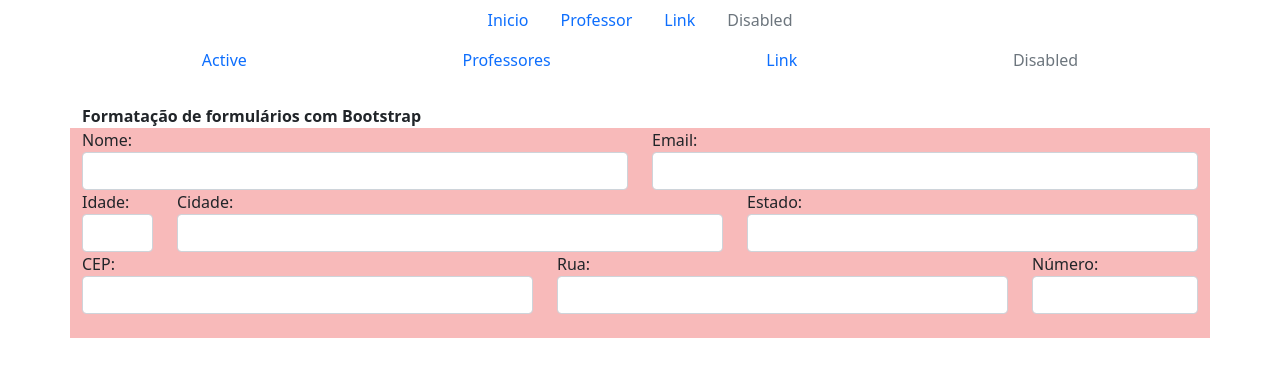
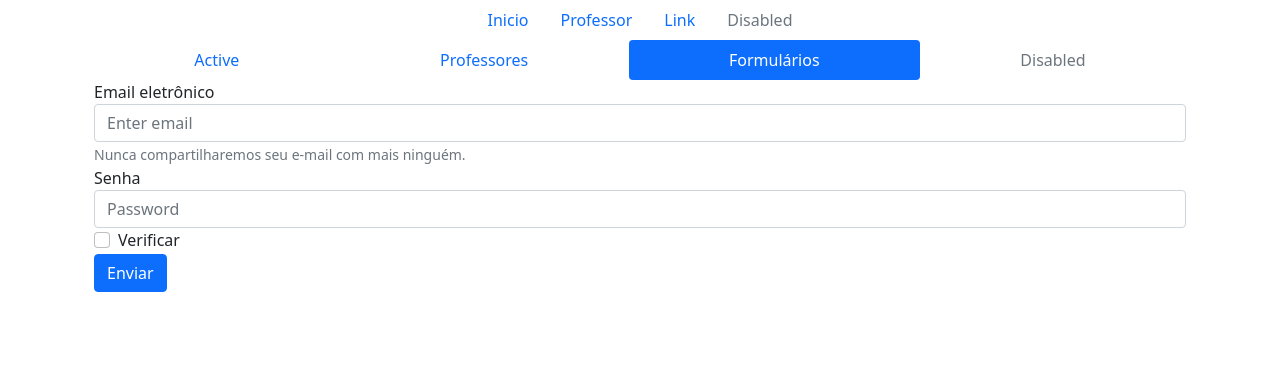
Before and after one commit to LineCaleffi/projeto-angular, an Angular app: page /formularios/reativo-form in a window 1280 px wide. Before the commit this address led to /. Shown: the top 376 px of the page. Built offline with nearby package versions, Linux system fonts and the light colour scheme.

Commit message:
2504-atualizado

```diff
--- a/src/app/app-routing.module.ts
+++ b/src/app/app-routing.module.ts
@@ -1,11 +1,14 @@
 import { NgModule } from '@angular/core';
 import { RouterModule, Routes } from '@angular/router';
 import { AppComponent } from './app.component';
+import { ReativoFormComponent } from './formularios/reativo-form/reativo-form.component';
 import { ListarComponent } from './professores/listar/listar.component';
 
 const routes: Routes = [
   {path: 'home', component: AppComponent},
-  {path: 'professores', component: ListarComponent},
+  {path: 'formularios/reativo-form', component: ReativoFormComponent}
+  // {path: 'professores', component: ListarComponent},
+  // {path: 'professores/:id', component: ListarComponent},
 ];
 
 @NgModule({
--- a/src/app/app.component.html
+++ b/src/app/app.component.html
@@ -2,14 +2,14 @@
   <ul class="nav nav-pills nav-fill justify-content-center">
     <li class="nav-item">
       <a class="nav-link" [routerLink]="['/']"
-        routerLinkActive="active"  aria-current="page" >Active</a>
+        routerLinkActive="active"  aria-current="page" [routerLinkActiveOptions]="{exact : true}">Active</a>
     </li>
     <li class="nav-item">
       <a class="nav-link" [routerLink]="['/professores']"
       routerLinkActive="active" >Professores</a>
     </li>
     <li class="nav-item">
-      <a class="nav-link" href="#">Link</a>
+      <a class="nav-link" [routerLink]="['/formularios/reativo-form']"  routerLinkActive="active">Formulários</a>
     </li>
     <li class="nav-item">
       <a class="nav-link disabled">Disabled</a>
@@ -62,7 +62,7 @@
     </div>
   </div> -->
 
-<br> <b>Formatação de formulários com Bootstrap</b><br>
+<!-- <br> <b>Formatação de formulários com Bootstrap</b><br>
   <div class="row" style="background-color: rgb(248, 186, 186);">
     <div class="col-6">
       Nome: <input class="form-control" type="text">
@@ -89,12 +89,15 @@
       Número:<input class="form-control" type="text">
     </div>
     <div class="col">    <br>   </div>
-  </div>
+  </div> -->
 
 <!--
+  ANOTAÇÕES:
 
   button class="btn btn-primary" -> muda o visual do botão
   <div class="col-2"> Define o tamanho
 
+  [routerLinkActiveOptions]="{exact : true}" => deixa apenas um link selecionado
+
 -->
 <!-- FUNCIONANDO - LOCALHOST:4200-->
--- a/src/app/app.module.ts
+++ b/src/app/app.module.ts
@@ -5,6 +5,7 @@ import { BrowserModule } from '@angular/platform-browser';
 
 import { AppRoutingModule } from './app-routing.module';
 import { AppComponent } from './app.component';
+import { FormulariosModule } from './formularios/formularios.module';
 import { ProfessoresModule } from './professores/professores.module';
 
 
@@ -16,7 +17,8 @@ import { ProfessoresModule } from './professores/professores.module';
     BrowserModule,
     AppRoutingModule,
     FormsModule,
-    ProfessoresModule
+    ProfessoresModule,
+    FormulariosModule
   ],
   providers: [],
   bootstrap: [AppComponent]
--- /dev/null
+++ b/src/app/formularios/formularios-routing.module.ts
@@ -0,0 +1,10 @@
+import { NgModule } from '@angular/core';
+import { RouterModule, Routes } from '@angular/router';
+
+const routes: Routes = [];
+
+@NgModule({
+  imports: [RouterModule.forChild(routes)],
+  exports: [RouterModule]
+})
+export class FormulariosRoutingModule { }
--- /dev/null
+++ b/src/app/formularios/reativo-form/reativo-form.component.html
@@ -0,0 +1,18 @@
+<form>
+  <div class="form-group">
+    <label for="exampleInputEmail1">Email eletrônico</label>
+    <input type="email" class="form-control" id="exampleInputEmail1" aria-describedby="emailHelp" placeholder="Enter email">
+    <small id="emailHelp" class="form-text text-muted">Nunca compartilharemos seu e-mail com mais ninguém.    </small>
+  </div>
+  <div class="form-group">
+    <label for="exampleInputPassword1">Senha</label>
+    <input type="password" class="form-control" id="exampleInputPassword1" placeholder="Password">
+  </div>
+  <div class="form-check">
+    <input type="checkbox" class="form-check-input" id="exampleCheck1">
+    <label class="form-check-label" for="exampleCheck1">Verificar</label>
+  </div>
+  <button type="submit" class="btn btn-primary">Enviar</button>
+</form>
+
+<!-- https://getbootstrap.com/docs/4.0/components/forms/ -->
--- /dev/null
+++ b/src/app/formularios/reativo-form/reativo-form.component.ts
@@ -0,0 +1,15 @@
+import { Component, OnInit } from '@angular/core';
+
+@Component({
+  selector: 'app-reativo-form',
+  templateUrl: './reativo-form.component.html',
+  styleUrls: ['./reativo-form.component.scss']
+})
+export class ReativoFormComponent implements OnInit {
+
+  constructor() { }
+
+  ngOnInit(): void {
+  }
+
+}
--- a/src/app/professores/professores.module.ts
+++ b/src/app/professores/professores.module.ts
@@ -1,15 +1,15 @@
 import { NgModule } from '@angular/core';
 import { CommonModule } from '@angular/common';
 import { ListarComponent } from './listar/listar.component';
-
-
+import { ProfessoresRoutingModule } from './professores-routing.module';
 
 @NgModule({
   declarations: [
     ListarComponent
   ],
   imports: [
-    CommonModule
+    CommonModule,
+    ProfessoresRoutingModule
   ],
   exports:[
     ListarComponent
```
Also changed, not shown: src/app/formularios/formularios.module.ts (added, +19 -0 lines), src/app/professores/professores-routing.module.ts (added, +14 -0 lines), src/app/formularios/reativo-form/reativo-form.component.scss (added), 1 other file (tests, documents, lock files or other folders).
